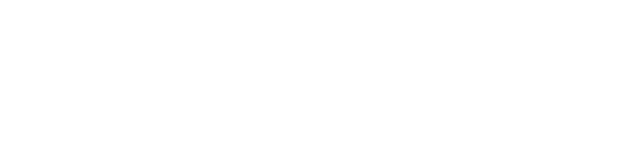
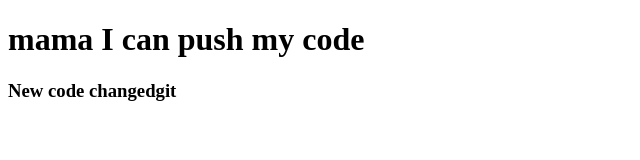
Before and after one commit to Mursalin-52/my-second-repo, a plain HTML site: page index.html in a window 1280 px wide. Shown: the whole page, without its empty margins (0-640 px from the left). Drawn offline with Linux system fonts and the light colour scheme.

Commit message:
new added

```diff
--- a/index.html
+++ b/index.html
@@ -7,6 +7,7 @@
     <title>My second github</title>
 </head>
 <body>
-
+    <h1>mama I can push my code</h1>
+    <h3>New code changedgit</h3>
 </body>
 </html>
```
